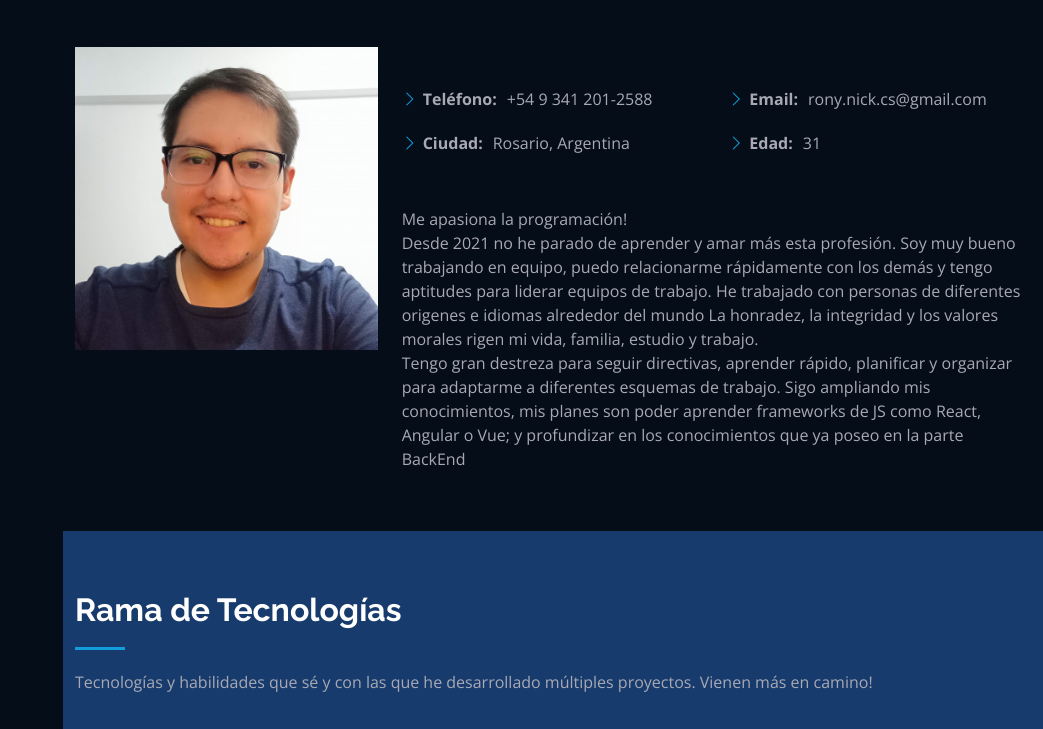
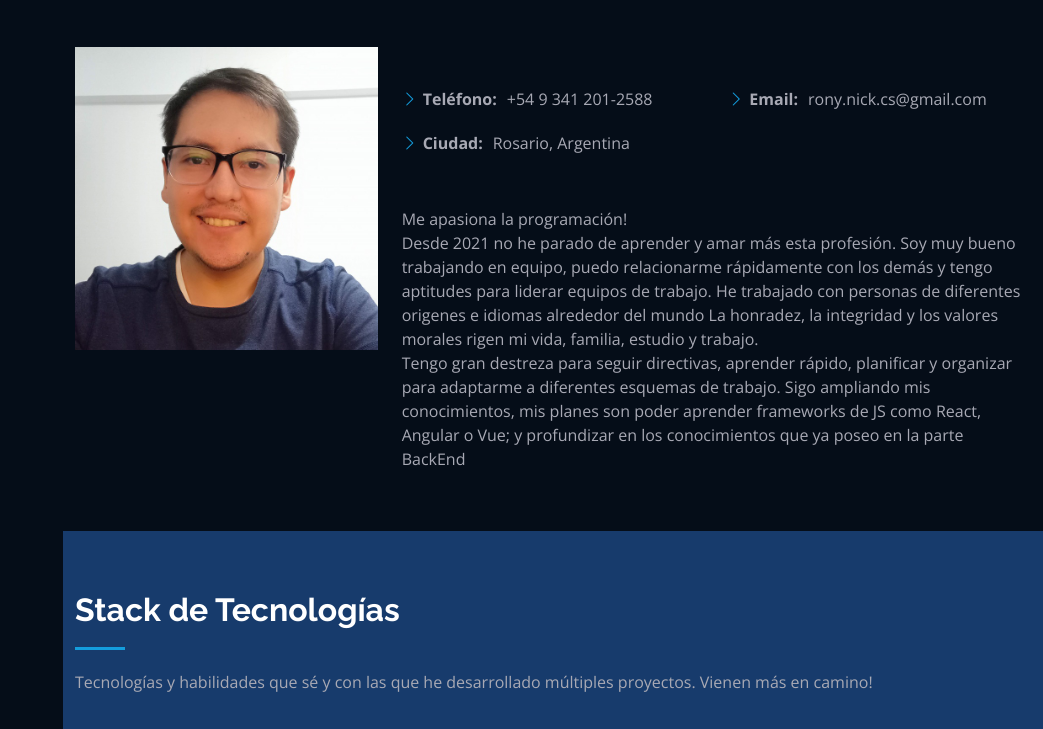
Before and after one commit to rony182/portfolio, a plain HTML site: page index.html in a window 1280 px wide. Shown: the part 921-1650 px from the top of the page, without its empty margins (237-1280 px from the left). Drawn offline with nearby package versions, Linux system fonts and the light colour scheme.

Commit message:
adding files

```diff
--- a/index.html
+++ b/index.html
@@ -130,7 +130,7 @@
               <div class="col-lg-6 mb-2 mt-3">
                 <ul>
                   <li><i class="bi bi-chevron-right"></i> <strong>Email:</strong> <span>rony.nick.cs@gmail.com</span></li>
-                  <li><i class="bi bi-chevron-right"></i> <strong>Edad:</strong> <span>31</span></li>
+                  <!-- <li><i class="bi bi-chevron-right"></i> <strong>Edad:</strong> <span>31</span></li> -->
                 </ul>
               </div>
             </div>
@@ -152,7 +152,7 @@
       <div class="container">
 
         <div class="section-title">
-          <h2>Rama de Tecnologías</h2>
+          <h2>Stack de Tecnologías</h2>
           <p>Tecnologías y habilidades que sé y con las que he desarrollado múltiples proyectos. Vienen más en camino!</p>
         </div>
 
```
